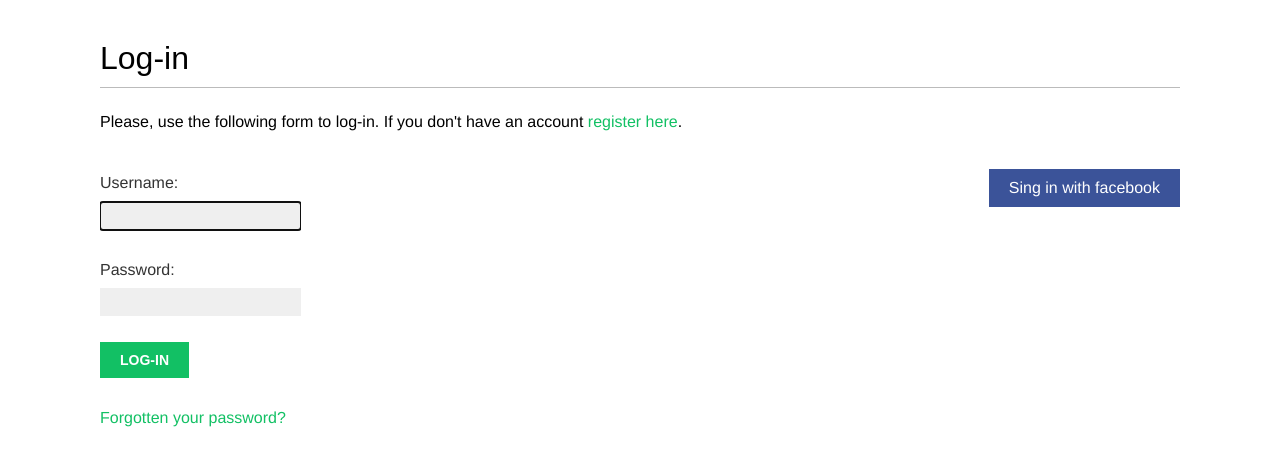
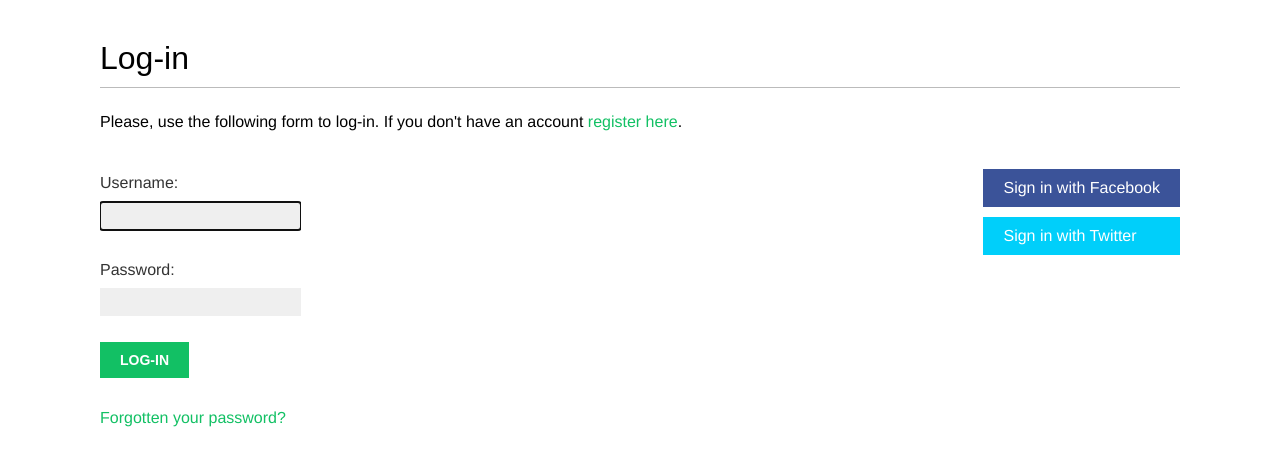
Before and after one commit to Kiraogi/bookmarks, a Django app: page /account/login/ in a window 1280 px wide. Shown: the part 47-513 px from the top of the page. Run offline with Django 5.2, Linux system fonts and the light colour scheme; some web fonts are replaced.

Commit message:
ver 0.01.25
Add Twitter auth, fix typo in Facebook login, update settings

```diff
--- a/bookmarks/account/templates/registration/login.html
+++ b/bookmarks/account/templates/registration/login.html
@@ -31,7 +31,12 @@
     <ul>
         <li class="facebook">
             <a href="{% url "social:begin" "facebook" %}">
-                Sing in with facebook
+                Sign in with Facebook
+            </a>
+        </li>
+        <li class="twitter">
+            <a href="{% url "social:begin" "twitter"%}">
+                Sign in with Twitter
             </a>
         </li>
     </ul>
--- a/bookmarks/bookmarks/settings.py
+++ b/bookmarks/bookmarks/settings.py
@@ -138,8 +138,12 @@
     'django.contrib.auth.backends.ModelBackend',
     'account.authentication.EmailAuthBackend',
     'social_core.backends.facebook.FacebookOAuth2',
+    'social_core.backends.twitter.TwitterOAuth2',
 ]
 
 SOCIAL_AUTH_FACEBOOK_KEY = 'XXX' # ID приложения Facebook
 SOCIAL_AUTH_FACEBOOK_SECRET = 'XXX' # Секретка приложения Facebook
 SOCIAL_AUTH_FACEBOOK_SCOPE = 'email'
+
+SOCIAL_AUTH_TWITTER_KEY = 'XXX' # ID приложения TWITTER
+SOCIAL_AUTH_TWITTER_SECRET = 'XXX' # Секретка приложения TWITTER
```
